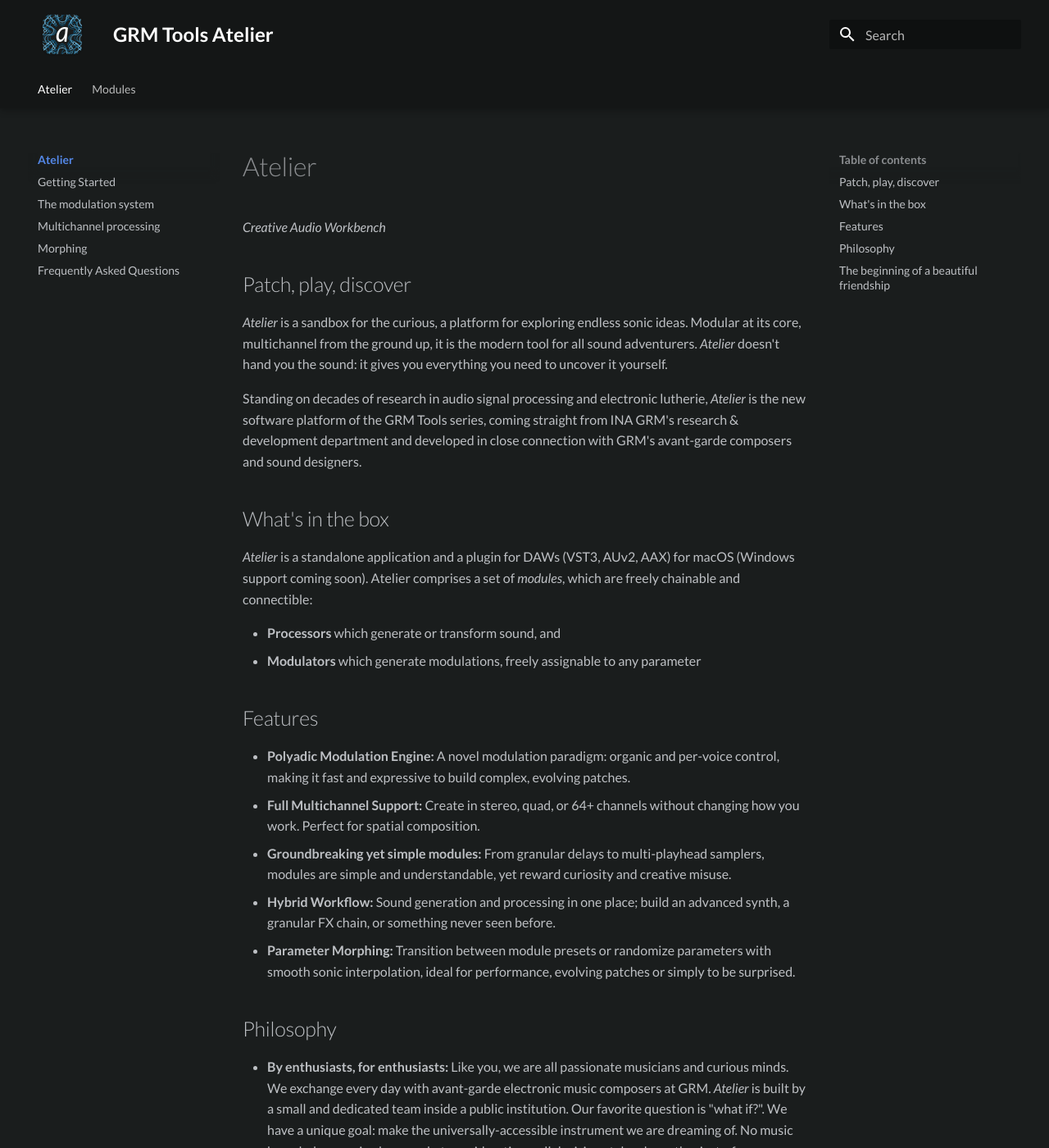
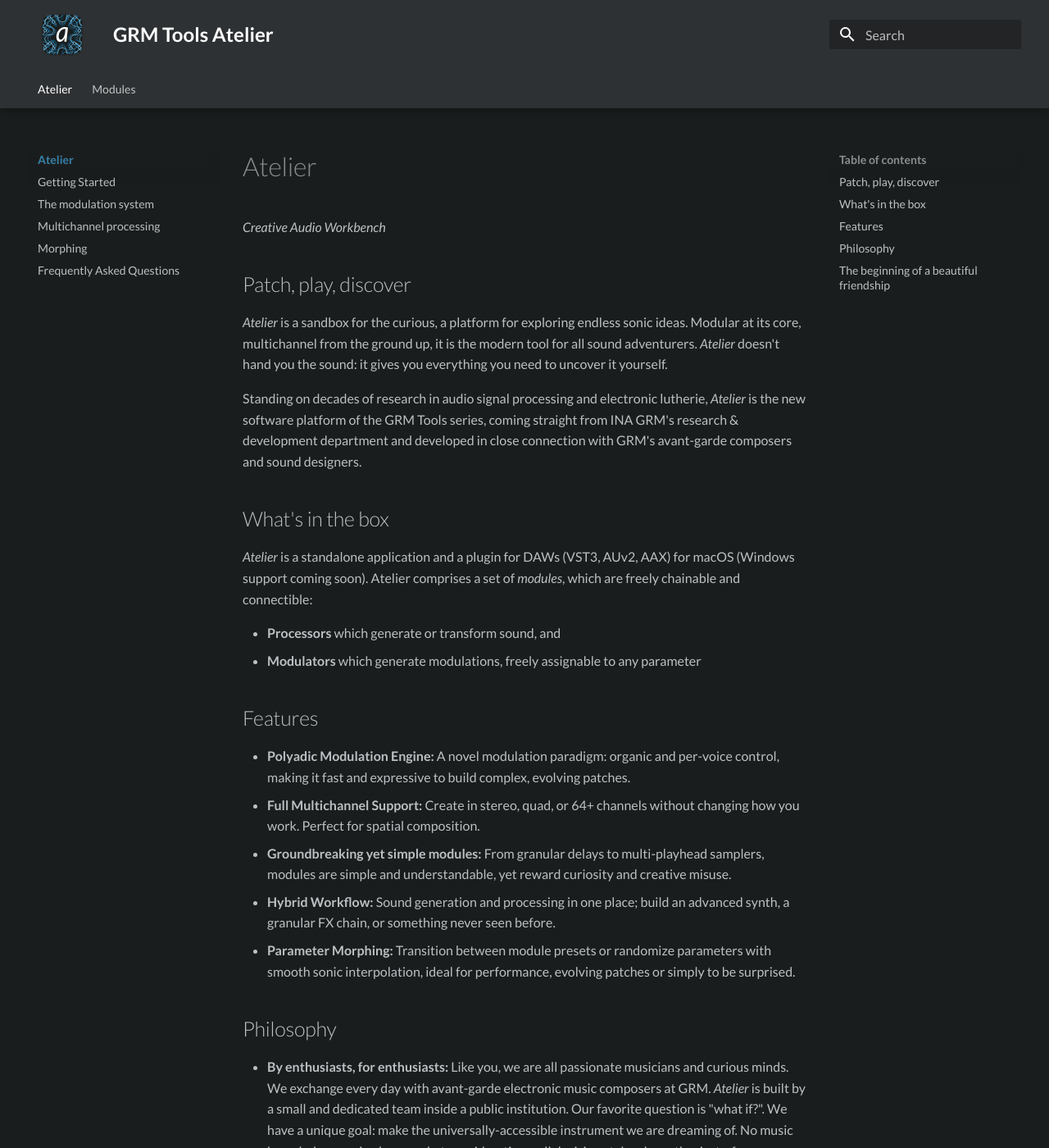
Before and after one commit to mqtthiqs/at-doc, an MkDocs documentation site: the page built from docs/index.md, in a window 1280 px wide and 1400 px high. Shown: the whole window at 82% size. Built offline with MkDocs 1.6.1 and Material for MkDocs 9.7.7, drawn with Linux system fonts in a browser that asks for light colours.

Commit message:
css: improve colors

```diff
--- a/docs/stylesheets/extra.css
+++ b/docs/stylesheets/extra.css
@@ -1,11 +1,8 @@
 :root>* {
-    --md-primary-fg-color: #141616;
+    --md-primary-fg-color: #2e3133;
     --md-default-bg-color: #1a1d1d;
-    --md-typeset-a-color: white;
-}
-
-.md-nav__link md-nav__link--active {
-    color: white;
+    --md-typeset-a-color: #3782AA !important;
+    --md-accent-fg-color: #79C2E7 !important;
 }
 
 .md-header__button.md-logo img {
@@ -18,5 +15,5 @@
 
 /* rescale retina images to correspond to their logical (not physical) size */
 .screenshot {
-  width: 50%;
+    width: 50%;
 }
```
